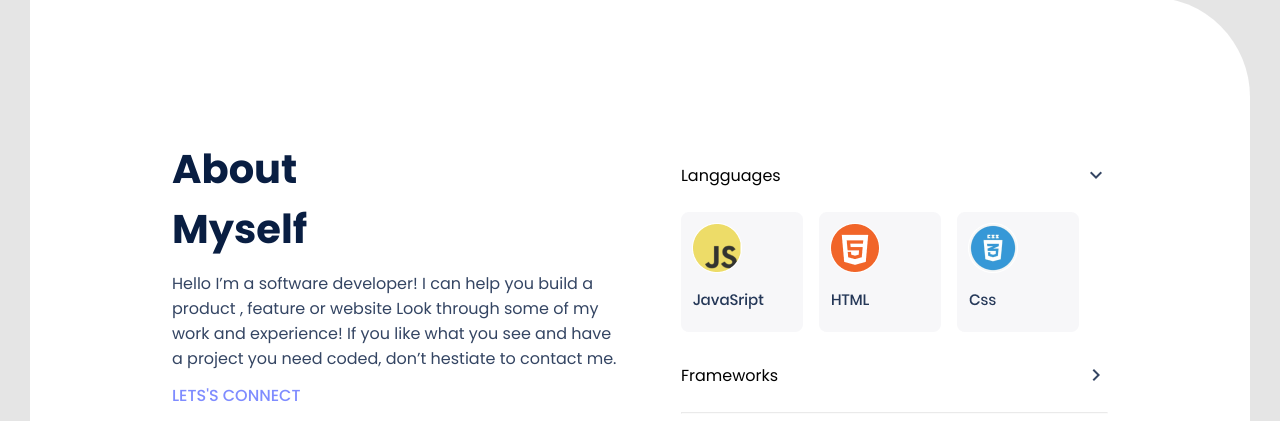
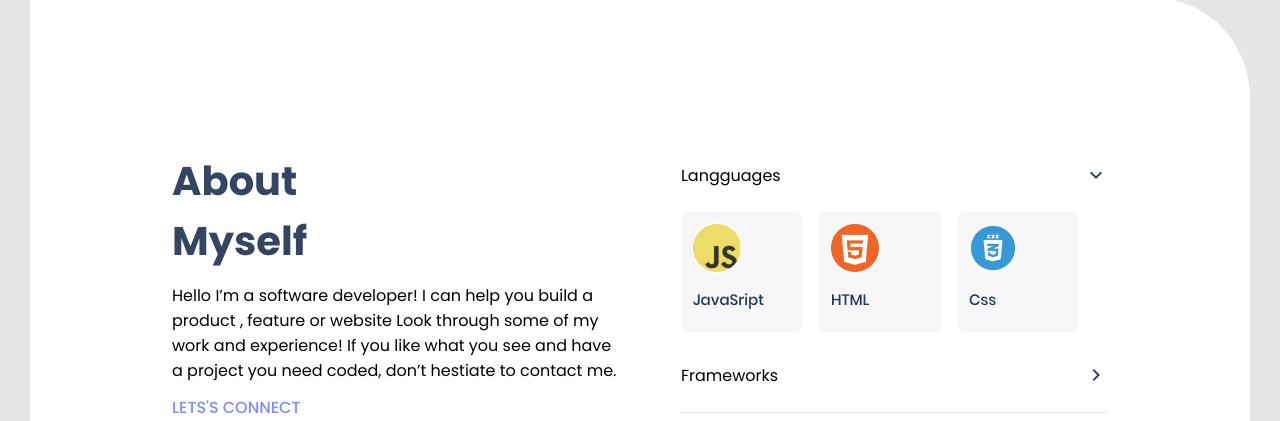
Before and after one commit to Banstein/Portfolio-Desktop, a website: page index.html in a window 1280 px wide. Shown: the part 3880-4301 px from the top of the page. Drawn offline with Linux system fonts and the light colour scheme.

Commit message:
Update CSS file fix linters

```diff
--- a/style.css
+++ b/style.css
@@ -1,25 +1,26 @@
+/* stylelint-disable custom-property-empty-line-before */
+
 * {
   box-sizing: border-box;
   font-family: 'Poppins', sans-serif;
   padding: 0;
   margin: 0;
-  --default:#fff;
-  --color-one:#6070ff;
-  --color-two:#396df2;
-  --color-three:#344563;
-  --color-four:#396DF2;
-  --color-five:#091E42;
-  --color-six:#172b4d;
-  --color-social:#7F8CFF;
-  --bg-one:#ebebff;
-  --bg-two:#4053fc;
-  --icon:#505f79;
-  --vector:#acb7c3;
+  --default: #fff;
+  --color-one: #6070ff;
+  --color-two: #396df2;
+  --color-three: #344563;
+  --color-four: #396df2;
+  --color-five: #091e42;
+  --color-six: #172b4d;
+  --color-social: #7f8cff;
+  --bg-one: #ebebff;
+  --bg-two: #4053fc;
+  --icon: #505f79;
+  --vector: #acb7c3;
 }
 
-
 body {
-  background-color:#e5e5e5;
+  background-color: #e5e5e5;
 }
 
 /* header bar */
@@ -43,6 +44,7 @@ nav {
   height: 40px;
   margin-right: 200px;
 }
+
 nav ul {
   list-style: none;
   display: flex;
@@ -50,7 +52,6 @@ nav ul {
 }
 
 nav ul li {
-
   color: var(--color-three);
   font-weight: 500;
   font-size: 15px;
@@ -72,7 +73,7 @@ nav ul li {
   background-position: center;
   background-size: auto;
   display: flex;
-  flex-direction: column ;
+  flex-direction: column;
   margin: 40px 8px 77px 35px;
   padding: 288px 260px 400px 260px;
   border-bottom-left-radius: 100px;
@@ -92,7 +93,6 @@ nav ul li {
   color: var(--color-social);
   font-weight: 500;
   margin: 12px 0 16px 0;
-
 }
 
 .social-conacts {
@@ -149,11 +149,6 @@ nav ul li {
   color: #7a869a;
 }
 
-.card-title li:first-child {
-  list-style: none;
-  color: var(--color-three);
-}
-
 .card-text {
   margin-top: 32px;
   margin-bottom: 24px;
@@ -176,6 +171,11 @@ nav ul li {
   margin-right: 8px;
   border-radius: 8px;
   list-style: none;
+}
+
+.card-title li:first-child {
+  list-style: none;
+  color: var(--color-three);
 }
 
 button {
@@ -209,14 +209,12 @@ button {
   background-color: var(--default);
   border-top-right-radius: 100px;
 }
+
 .about-title {
-  color: var(--color-five);
+  color: var(--color-three);
   font-size: 40px;
   font-weight: bold;
-}
-.about-text {
   margin: 12px 0;
-  color: var(--color-three);
 }
 
 .lang-skills {
@@ -301,6 +299,7 @@ footer {
 .container input::placeholder {
   color: #172b4d;
 }
+
 .contacts-form {
   width: 447px;
   margin: 0 auto 127px auto;
@@ -347,7 +346,7 @@ footer {
   }
 }
 
-@media (max-width: 1100px) {
+@media (min-width: 1100px) {
   body {
     width: calc(100% - 60px);
     margin: 0 auto;
```
